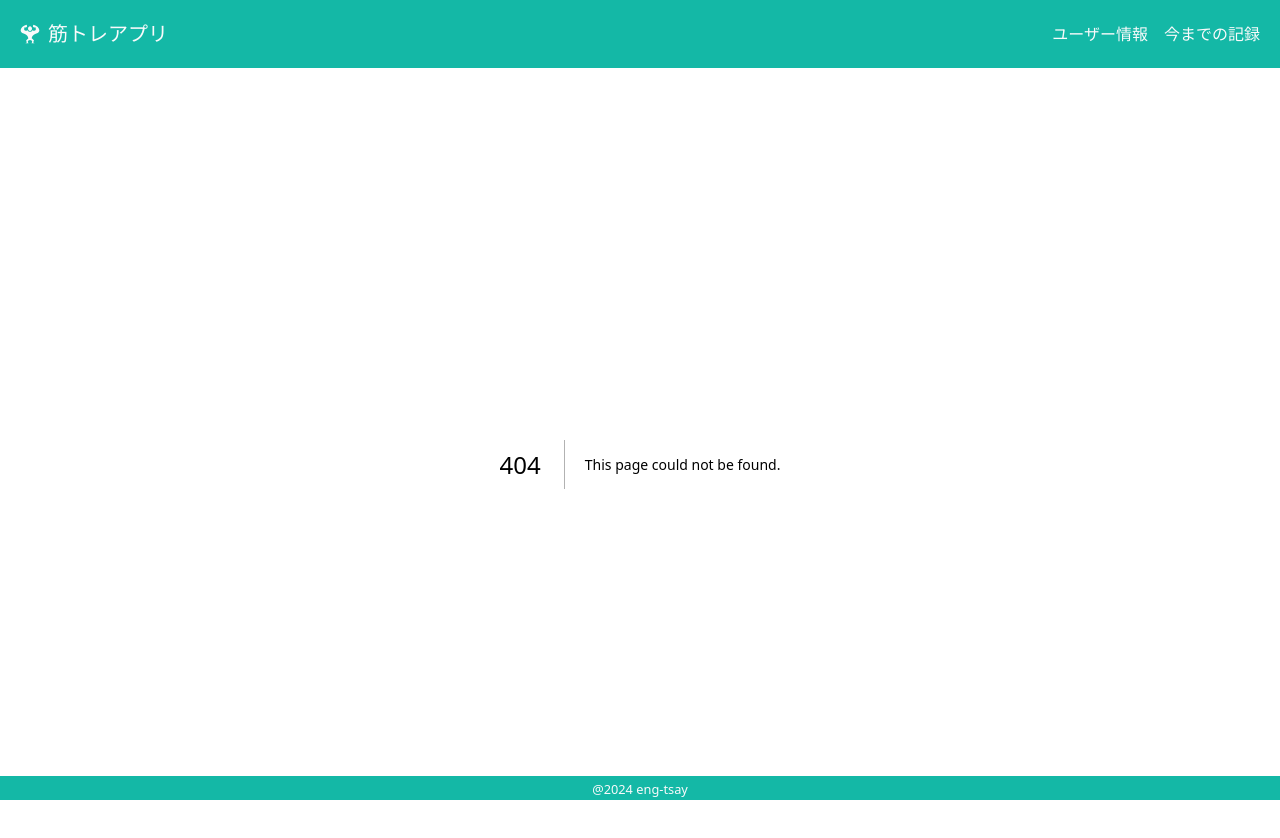
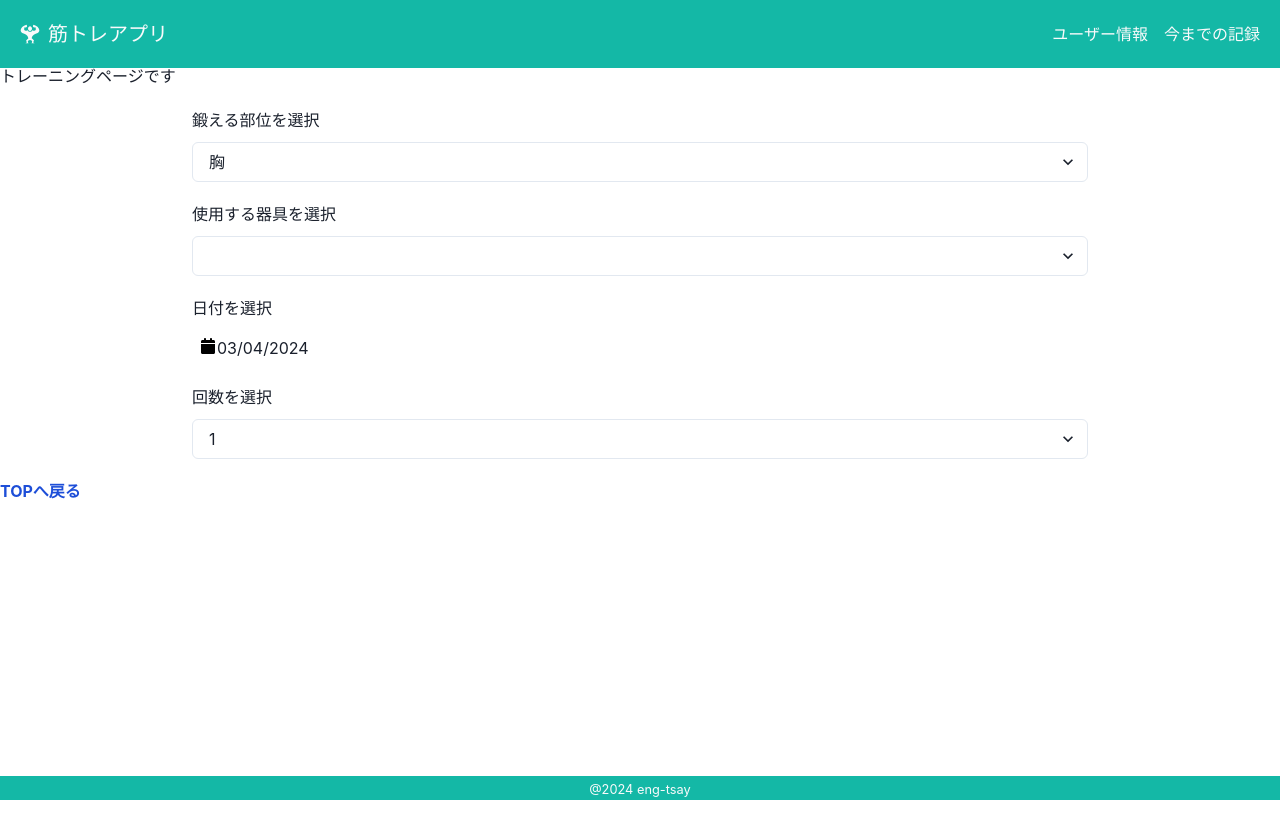
Before and after one commit to kounoti/iron-muscle-app, a Next.js app: page /components/Training in a window 1280 px wide. Before the commit this address had no page. Shown: the top 838 px of the page. After the commit the page ends 800 px from the top, so only its background shows below. Built offline with nearby package versions, Linux system fonts and the light colour scheme.

Commit message:
training追加機能を実装。headerのCSSがおかしい

```diff
--- a/package.json
+++ b/package.json
@@ -14,6 +14,7 @@
     "json-server": "^1.0.0-alpha.23",
     "next": "14.1.1",
     "react": "^18",
+    "react-datepicker": "^6.2.0",
     "react-dom": "^18",
     "react-icons": "^5.0.1"
   },
--- /dev/null
+++ b/src/app/components/Memory/TrainingMemory.jsx
@@ -0,0 +1,30 @@
+import React from "react";
+
+const TrainingMemory = ({ memories }) => {
+  return (
+    <div>
+      <table className="border-2">
+        {memories.map((memory) => (
+          <div key={memory.id}>
+            <tr>
+              <th>No</th>
+              <th>日付</th>
+              <th>鍛えた部位</th>
+              <th>使用器具</th>
+              <th>回数</th>
+            </tr>
+            <tr>
+              <td>{memory.id}</td>
+              <td>{memory.date}</td>
+              <td>{memory.musclePart}</td>
+              <td>{memory.trainingMenu}</td>
+              <td>{memory.count}</td>
+            </tr>
+          </div>
+        ))}
+      </table>
+    </div>
+  );
+};
+
+export default TrainingMemory;
--- a/src/app/components/Memory/page.jsx
+++ b/src/app/components/Memory/page.jsx
@@ -1,29 +1,16 @@
 import { getMuscleMemory } from "@/api/muscleMemoryAPI";
 import Link from "next/link";
+import TrainingMemory from "./trainingMemory";
 
-export default function Page() {
+export default async function Page() {
+  const memories = await getMuscleMemory();
+  console.log(memories);
+
   return (
     <>
       <h1>今までの記録を確認できるページです</h1>
 
-      <div>
-        <table className="border-2">
-          <tr>
-            <th>No</th>
-            <th>日付</th>
-            <th>鍛えた部位</th>
-            <th>使用器具</th>
-            <th>回数</th>
-          </tr>
-          <tr>
-            <td>{memories.id}</td>
-            <td>日付</td>
-            <td>鍛えた部位</td>
-            <td>使用器具</td>
-            <td>回数</td>
-          </tr>
-        </table>
-      </div>
+      <TrainingMemory memories={memories} />
 
       <Link href="/" className="font-bold text-blue-700">
         TOPへ戻る
--- /dev/null
+++ b/src/app/components/Training/Calendar/Calendar.jsx
@@ -0,0 +1,33 @@
+"use client";
+
+import { Box } from "@chakra-ui/react";
+import { useState } from "react";
+import DatePicker from "react-datepicker";
+import "react-datepicker/dist/react-datepicker.css";
+// import getMonth from "date-fns/getMonth";
+// import getYear from "date-fns/getYear";
+
+export const SimpleDatePicker = () => {
+  const [startDate, setStartDate] = useState(new Date());
+  return (
+    <>
+      <Box my="20px">
+        <h2 style={{ marginBottom: "10px" }}>日付を選択</h2>
+        <DatePicker
+          showIcon
+          selected={startDate}
+          onChange={(date) => setStartDate(date)}
+        />
+
+        {/* 選択した日付の月を表示
+        <p>{getYear(startDate)}</p>
+
+        選択した日付の月を表示
+        <p>{getMonth(startDate) + 1}</p>
+
+        選択した日付の日を表示
+        <p>{startDate.getDate()}</p> */}
+      </Box>
+    </>
+  );
+};
--- /dev/null
+++ b/src/app/components/Training/NumberOfTimes/Counters.jsx
@@ -0,0 +1,4 @@
+export const counters = [
+  1, 2, 3, 4, 5, 6, 7, 8, 9, 10, 11, 12, 13, 14, 15, 16, 17, 18, 19, 20, 21, 22,
+  23, 24, 25, 26, 27, 28, 29, 30,
+];
--- /dev/null
+++ b/src/app/components/Training/NumberOfTimes/NumberOfTimes.jsx
@@ -0,0 +1,30 @@
+"use client";
+
+import { useState } from "react";
+import { Box, Select } from "@chakra-ui/react";
+import { counters } from "./Counters";
+
+export const NumberOfTimes = () => {
+  const [numberOfTimes, setNumberOfTimes] = useState(0);
+
+  return (
+    <>
+      <Box my="20px">
+        <h2 style={{ marginBottom: "10px" }}>回数を選択</h2>
+        <Select
+          placeholder=""
+          value={numberOfTimes}
+          onChange={(e) => setNumberOfTimes(e.target.value)}
+        >
+          {counters.map((numberOfTime) => {
+            return (
+              <option key={numberOfTime} value={numberOfTime}>
+                {numberOfTime}
+              </option>
+            );
+          })}
+        </Select>
+      </Box>
+    </>
+  );
+};
--- /dev/null
+++ b/src/app/components/Training/SelectMuscleParts/SelectMuscleParts.jsx
@@ -0,0 +1,36 @@
+"use client";
+
+import { useState } from "react";
+import { Box, Select } from "@chakra-ui/react";
+import { SelectTrainingMenu } from "../SelectTraining/SelectTrainingMenu";
+
+const muscleParts = ["胸", "背中", "脚", "肩", "腕"];
+
+export const SelectMuscleParts = () => {
+  const [musclePartsName, setMusclePartsName] = useState("");
+
+  return (
+    <div>
+      <Box my="20px">
+        <h2 style={{ marginBottom: "10px" }}>鍛える部位を選択</h2>
+        <Select
+          placeholder=""
+          value={musclePartsName}
+          onChange={(e) => setMusclePartsName(e.target.value)}
+        >
+          {muscleParts.map((musclePart) => {
+            return (
+              <option key={musclePart} value={musclePart}>
+                {musclePart}
+              </option>
+            );
+          })}
+        </Select>
+      </Box>
+
+      <Box my="20px">
+        <SelectTrainingMenu musclePartsName={musclePartsName} />
+      </Box>
+    </div>
+  );
+};
--- /dev/null
+++ b/src/app/components/Training/SelectTraining/SelectTrainingMenu.jsx
@@ -0,0 +1,54 @@
+"use client";
+
+import React, { useState } from "react";
+import { Select } from "@chakra-ui/react";
+import {
+  chestTrainingMenus,
+  backTrainingMenus,
+  legTrainingMenus,
+  shoulderTrainingMenus,
+  armTrainingMenus,
+} from "./TrainingMenu";
+
+export const SelectTrainingMenu = (props) => {
+  const [trainingMenuState, setTrainingMenuState] = useState("");
+  const { musclePartsName } = props;
+
+  //   const [trainingState, setTrainingState] = useState([]);
+  let trainingMenuList = [];
+
+  if (musclePartsName === "胸") {
+    trainingMenuList = chestTrainingMenus.slice();
+  } else if (musclePartsName === "背中") {
+    trainingMenuList = backTrainingMenus.slice();
+  } else if (musclePartsName === "脚") {
+    trainingMenuList = legTrainingMenus.slice();
+  } else if (musclePartsName === "肩") {
+    trainingMenuList = shoulderTrainingMenus.slice();
+  } else if (musclePartsName === "腕") {
+    trainingMenuList = armTrainingMenus.slice();
+  }
+
+  return (
+    <div>
+      {/* <p>{trainingMenuList}</p> */}
+      <h2 style={{ marginBottom: "10px" }}>使用する器具を選択</h2>
+
+      <Select
+        placeholder=""
+        value={trainingMenuState}
+        onChange={(e) => setTrainingMenuState(e.target.value)}
+      >
+        {trainingMenuList.map((trainingName) => {
+          return (
+            <option key={trainingName} value={trainingName}>
+              {trainingName}
+            </option>
+          );
+        })}
+      </Select>
+    </div>
+  );
+};
+
+export default SelectTrainingMenu;
--- /dev/null
+++ b/src/app/components/Training/SelectTraining/TrainingMenu.js
@@ -0,0 +1,26 @@
+const chestTrainingMenus = ["ベンチプレス", "チェストプレス", "ダンベルフライ"];
+
+const backTrainingMenus = [
+  "ラットプルダウン",
+  "デッドリフト",
+  "チンニング(懸垂)",
+];
+const legTrainingMenus = [
+  "スクワット",
+  "レッグプレス",
+  "レッグエクステンション",
+];
+const shoulderTrainingMenus = [
+  "サイドレイズ",
+  "ショルダープレス",
+  "フロントレイズ",
+];
+const armTrainingMenus = ["アームカール"];
+
+export {
+  chestTrainingMenus,
+  backTrainingMenus,
+  legTrainingMenus,
+  shoulderTrainingMenus,
+  armTrainingMenus,
+};
--- /dev/null
+++ b/src/app/components/Training/page.jsx
@@ -0,0 +1,25 @@
+import { Box, ChakraProvider } from "@chakra-ui/react";
+import Link from "next/link";
+import { SelectMuscleParts } from "./SelectMuscleParts/SelectMuscleParts";
+import { NumberOfTimes } from "./NumberOfTimes/NumberOfTimes";
+import { SimpleDatePicker } from "./Calendar/Calendar";
+
+export default function Page() {
+  return (
+    <>
+      <div>トレーニングページです</div>
+
+      <ChakraProvider>
+        <Box mx="15%">
+          <SelectMuscleParts />
+          <SimpleDatePicker />
+          <NumberOfTimes />
+        </Box>
+      </ChakraProvider>
+
+      <Link href="/" className="font-bold text-blue-700">
+        TOPへ戻る
+      </Link>
+    </>
+  );
+}
--- a/src/app/page.jsx
+++ b/src/app/page.jsx
@@ -3,40 +3,25 @@ import "./globals.css";
 import TopPage from "./components/TopPage/TopPage";
 import { getMuscleMemory } from "@/api/muscleMemoryAPI";
 
-export default async function Home() {
-  const memories = await getMuscleMemory();
-  console.log(memories);
-
+export default function Home() {
   return (
     <>
       <h1>TOPページです</h1>
 
-      <div>
-        <table className="border-2">
-          {memories.map((memory) => (
-            <div key={memory.id}>
-              <tr>
-                <th>No</th>
-                <th>日付</th>
-                <th>鍛えた部位</th>
-                <th>使用器具</th>
-                <th>回数</th>
-              </tr>
-              <tr>
-                <td>{memory.id}</td>
-                <td>{memory.date}</td>
-                <td>鍛えた部位</td>
-                <td>使用器具</td>
-                <td>回数</td>
-              </tr>
-            </div>
-          ))}
-        </table>
-      </div>
-
       <TopPage />
       <TopPage />
       <h1>環境構築中</h1>
+
+      <div className="m-3">
+        <Link
+          href="/components/Training"
+          className="px-4 py-2 text-red-500 border border-red-500 font-semibold rounded hover:bg-red-100"
+        >
+          トレーニング開始
+        </Link>
+      </div>
+
+      <br />
       <Link href="/components/Users" className="font-bold text-blue-700">
         ユーザー情報ページへ
       </Link>
```
Also changed, not shown: 1 other file (tests, documents, lock files or other folders).
